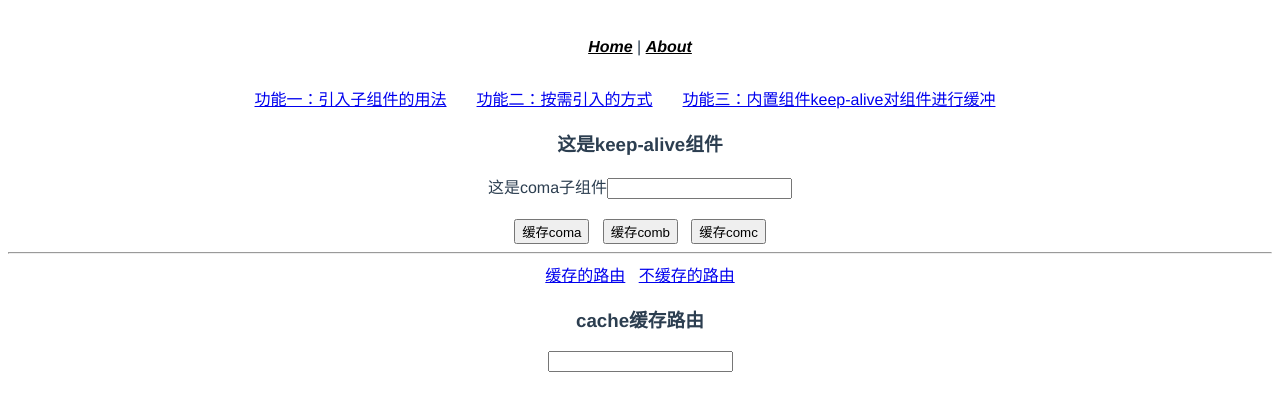
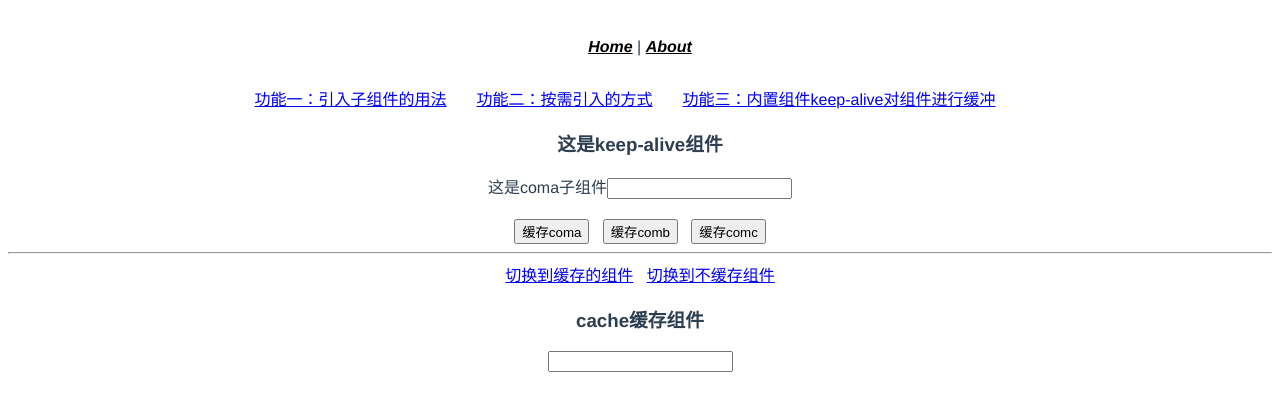
Before and after one commit to bcygsws/vue-recall2, a Vue app: page /#/home/keep_alive/cache in a window 1280 px wide. Shown: the top 410 px of the page. Built offline with nearby package versions, Linux system fonts and the light colour scheme.

Commit message:
:ambulance: keep-alive使用场景体悟

```diff
--- a/src/components/keep/Cache.vue
+++ b/src/components/keep/Cache.vue
@@ -1,6 +1,6 @@
 <template>
   <div class="cache_container">
-    <h3>cache缓存路由</h3>
+    <h3>cache缓存组件</h3>
     <!-- 路由切换后，再切换回来，文本框中输入的内容能够保持 -->
     <input type="text" name="cache" id="cache" />
   </div>
@@ -10,6 +10,6 @@ export default {
   name: 'CacheC',
   data() {
     return {};
-  },
+  }
 };
 </script>
--- a/src/components/keep/Coma.vue
+++ b/src/components/keep/Coma.vue
@@ -4,3 +4,16 @@
     <input type="text" id="coma" name="coma" />
   </div>
 </template>
+<script>
+export default {
+  name: 'Coma',
+  // 生命周期钩子
+  // 缓存组件Coma激活
+  activated() {
+    console.log('Coma中activated触发，开始显示缓存');
+  },
+  deactivated() {
+    console.log('Coma中deactivated触发，开始隐藏缓存');
+  },
+};
+</script>
--- a/src/components/keep/Comb.vue
+++ b/src/components/keep/Comb.vue
@@ -4,3 +4,14 @@
     <input type="text" id="comb" name="comb" />
   </div>
 </template>
+<script>
+export default {
+  name: 'Comb',
+  activated() {
+    console.log('Comb中activated触发，开始缓存');
+  },
+  deactivated() {
+    console.log('Comb中deactivated触发,隐藏缓存');
+  },
+};
+</script>
--- a/src/components/keep/KeepAlive.vue
+++ b/src/components/keep/KeepAlive.vue
@@ -1,16 +1,19 @@
 <template>
   <div class="keep_container">
     <h3>这是keep-alive组件</h3>
-    <keep-alive :include="/Coma|Comb|Comc/" max="10">
+    <!-- <keep-alive :include="/Coma|Comb|Comc/" max="10"> -->
+    <!-- 只对组件Coma和Comb进行缓存，Comc不缓存；测试：向三个文本框中输入内容，观看变化 -->
+    <keep-alive :include="/Coma|Comb/" max="10">
       <component :is="componentId"></component>
     </keep-alive>
     <input type="button" value="缓存coma" @click="select('a')" />&nbsp;&nbsp;
     <input type="button" value="缓存comb" @click="select('b')" />&nbsp;&nbsp;
     <input type="button" value="缓存comc" @click="select('c')" />
     <hr />
-    <router-link to="/home/keep_alive/cache">缓存的路由</router-link
+    <router-link to="/home/keep_alive/cache">切换到缓存的组件</router-link
     >&nbsp;&nbsp;
-    <router-link to="/home/keep_alive/no_cache">不缓存的路由</router-link>
+    <!-- 作为对照，定义一个同级别路由，不换存 -->
+    <router-link to="/home/keep_alive/no_cache">切换到不缓存组件</router-link>
     <!-- 需要缓存的视图组件 -->
     <keep-alive>
       <router-view v-if="$route.meta.isAlive"></router-view>
@@ -43,14 +46,16 @@ import Comc from './Comc.vue';
  * 一旦组件实例达到了max属性值，将优先清除那个缓存最久，没有被访问的实例
  *
  * 两个钩子：activated 和deactivated
- * 1.keep-alive缓存的组件，不会执行beforeDestroy和destroyed生命周期钩子了。原因很简单：keep-alive本意为缓存组件，而不是将其
- * 销毁，这两个钩子在keep-alive包含的组件中，不会执行了
+ * 1.keep-alive缓存的组件，不会执行beforeDestroy和destroyed生命周期钩子了。原因很简单：keep-alive本意为缓存组件，而
+ * 不是将其
+销毁，这两个钩子在keep-alive包含的组件中，不会执行了
  * 2.两个钩子的注意点：https://www.jianshu.com/p/42429f4d8f9e
  * 3.第一次触发时，执行顺序是created mounted activated,退出时触发deactivated。再次触发时，只会执行activated钩子了
  * keep-alive拓展理解，参考文档：https://segmentfault.com/a/1190000015727279
  *
  *
- * 面试官说：keep-alive https://mp.weixin.qq.com/s?__biz=MzU1OTgxNDQ1Nw==&mid=2247484446&idx=1&sn=80d5a4a15c88f4d6fd878095101601e8&chksm=fc10c648cb674f5efbdad8222de6cd607870e44d5870480a229bfeefd6a78c3ba3b9d372ab37&scene=21#wechat_redirect
+ * 面试官说：keep-alive-重点体会使用场景：首页-列表项-详情页，再从详情页返回时，列表项组件就最好使用缓存
+ *  https://mp.weixin.qq.com/s?__biz=MzU1OTgxNDQ1Nw==&mid=2247484446&idx=1&sn=80d5a4a15c88f4d6fd878095101601e8&chksm=fc10c648cb674f5efbdad8222de6cd607870e44d5870480a229bfeefd6a78c3ba3b9d372ab37&scene=21#wechat_redirect
  *
  *
  */
@@ -58,13 +63,13 @@ export default {
   name: 'Keep',
   data() {
     return {
-      componentId: 'Coma',
+      componentId: 'Coma'
     };
   },
   methods: {
     select(id) {
       this.componentId = 'Com' + id;
-    },
+    }
   },
   created() {
     console.log(1);
@@ -82,8 +87,8 @@ export default {
   components: {
     Coma,
     Comb,
-    Comc,
-  },
+    Comc
+  }
 };
 </script>
 <style lang="less" scoped>
--- a/src/components/keep/NoCache.vue
+++ b/src/components/keep/NoCache.vue
@@ -1,15 +1,15 @@
 <template>
   <div class="no_container">
-    <h3>这是不缓存路由</h3>
-    <!-- 路由切换后，再切换回来，文本框中输入的内容不能够保持 -->
-    <input type="text" name="no-cache" id="no-cache" />
+    <h3>不缓存的组件</h3>
+    <!-- 路由切换后，再切换回来，文本框中输入的内容能够保持 -->
+    <input type="text" name="no_cache" id="no_cache" />
   </div>
 </template>
 <script>
 export default {
-  name: 'NoCacheC',
+  name: 'NoCache',
   data() {
     return {};
-  },
+  }
 };
 </script>
--- a/src/router/index.js
+++ b/src/router/index.js
@@ -38,8 +38,7 @@ const routes = [
           },
           {
             path: '/home/keep_alive/no_cache',
-            component: NoCache,
-            meta: { isAlive: false },
+            component: NoCache, // 需要缓存的视图组件Cache,isAlive值为true
           },
         ],
       },
```
Also changed, not shown: .eslintrc.js, 1 other file (tests, documents, lock files or other folders).
